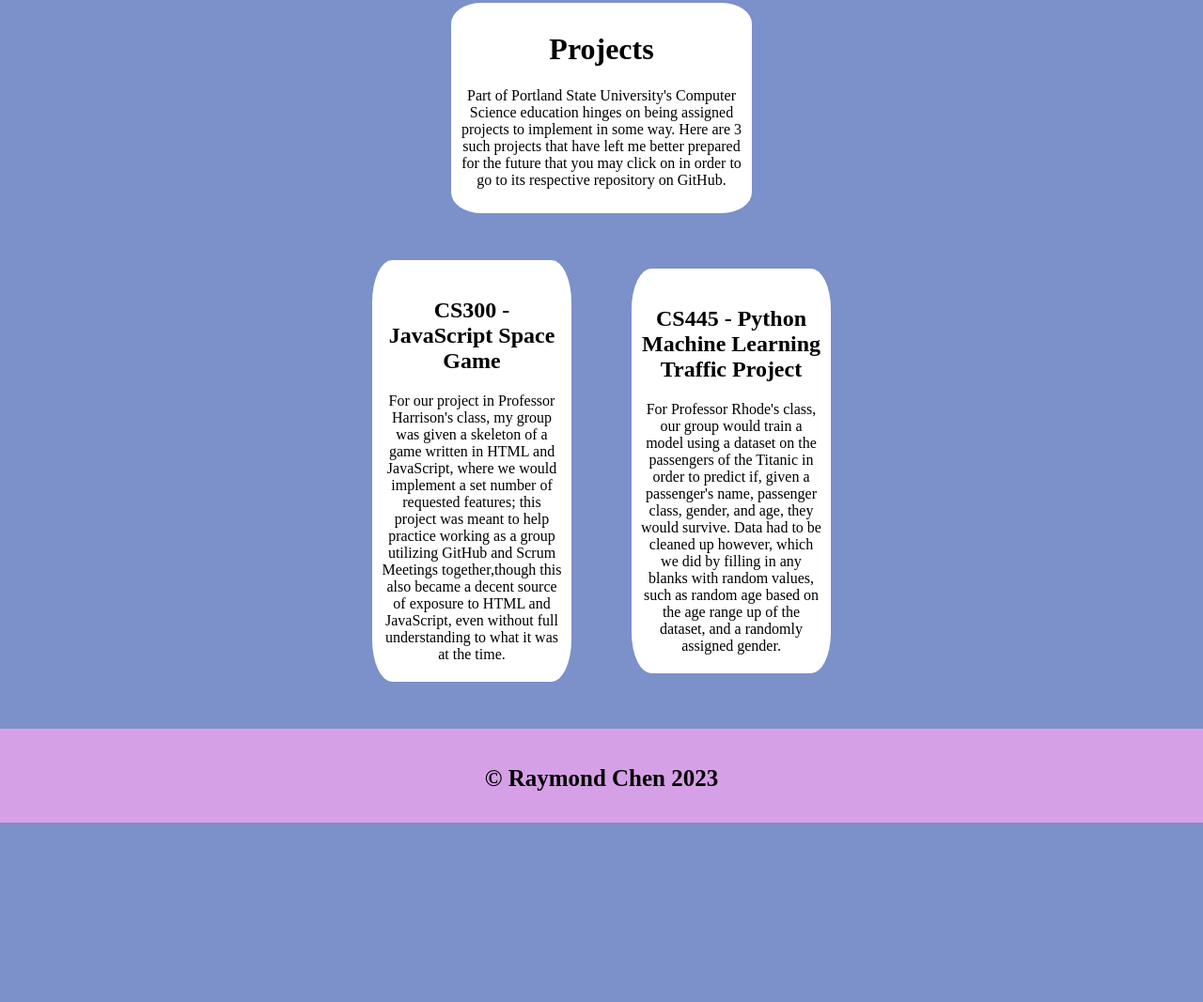
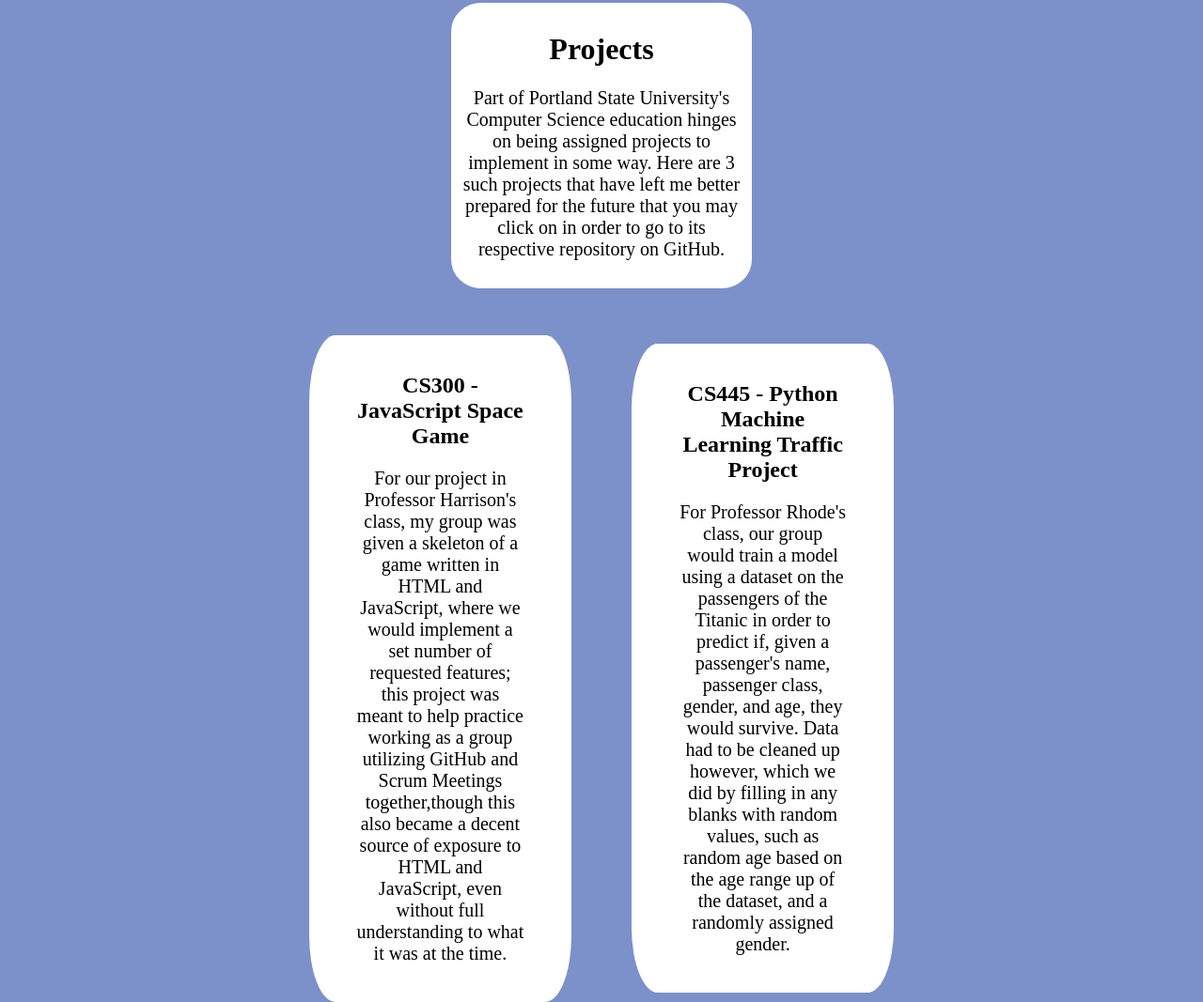
Before and after one commit to RayChen29/WebDevProject, a plain HTML site: page projects/projects.html in a window 1280 px wide. Shown: the part 147-1214 px from the top of the page at 94% size. Before the commit the page ends 1023 px from the top, so only its background shows below. Drawn offline with Linux system fonts and the light colour scheme.

Commit message:
Made most text bigger.

```diff
--- a/contact/contact.css
+++ b/contact/contact.css
@@ -36,7 +36,6 @@ input[class$="input"] {
 }
 
 .btn {
-  /* display: inline-block; */
   margin-bottom: 10px;
   width: 20%;
   padding-top: 2%;
--- a/index.css
+++ b/index.css
@@ -88,6 +88,11 @@ body {
   display: block;
 }
 
+.intro-text,
+.intro-fun {
+  font-size: 20px;
+}
+
 .github-icon {
   width: 100px;
 }
--- a/projects/projects.css
+++ b/projects/projects.css
@@ -35,15 +35,18 @@
   flex: 1;
   flex-basis: 5vw;
   flex-grow: 1;
-  /* height: 20vw; */
-  max-width: 15vw;
+  max-width: 14vw;
   justify-content: center;
-  padding: 20px 10px;
+  padding: 20px 50px;
   background-color: var(--white);
   border-radius: 10%;
   margin: 0 2rem;
 }
 
+.card-txt {
+  font-size: 20px;
+}
+
 .bot-nav {
   margin-top: 50px;
 }
--- a/projects/projects.html
+++ b/projects/projects.html
@@ -29,7 +29,7 @@
 
       <div class="project-blurb">
         <h1 class="project-header">Projects</h1>
-        <p>
+        <p class="card-txt">
           Part of Portland State University's Computer Science education hinges
           on being assigned projects to implement in some way. Here are 3 such
           projects that have left me better prepared for the future that you may
@@ -40,24 +40,29 @@
         <div class="project1">
           <a class="project-link1">
             <h2>CS300 - JavaScript Space Game</h2>
-            For our project in Professor Harrison's class, my group was given a
-            skeleton of a game written in HTML and JavaScript, where we would
-            implement a set number of requested features; this project was meant
-            to help practice working as a group utilizing GitHub and Scrum
-            Meetings together,though this also became a decent source of
-            exposure to HTML and JavaScript, even without full understanding to
-            what it was at the time.
+            <p class="card-txt">
+              For our project in Professor Harrison's class, my group was given
+              a skeleton of a game written in HTML and JavaScript, where we
+              would implement a set number of requested features; this project
+              was meant to help practice working as a group utilizing GitHub and
+              Scrum Meetings together,though this also became a decent source of
+              exposure to HTML and JavaScript, even without full understanding
+              to what it was at the time.
+            </p>
           </a>
         </div>
         <div class="project3">
           <a class="project-link3">
             <h2>CS445 - Python Machine Learning Traffic Project</h2>
-            For Professor Rhode's class, our group would train a model using a
-            dataset on the passengers of the Titanic in order to predict if,
-            given a passenger's name, passenger class, gender, and age, they
-            would survive. Data had to be cleaned up however, which we did by
-            filling in any blanks with random values, such as random age based
-            on the age range up of the dataset, and a randomly assigned gender.
+            <p class="card-txt">
+              For Professor Rhode's class, our group would train a model using a
+              dataset on the passengers of the Titanic in order to predict if,
+              given a passenger's name, passenger class, gender, and age, they
+              would survive. Data had to be cleaned up however, which we did by
+              filling in any blanks with random values, such as random age based
+              on the age range up of the dataset, and a randomly assigned
+              gender.
+            </p>
           </a>
         </div>
       </div>
```
Also changed, not shown: about/about.css (+10 -0 lines).
